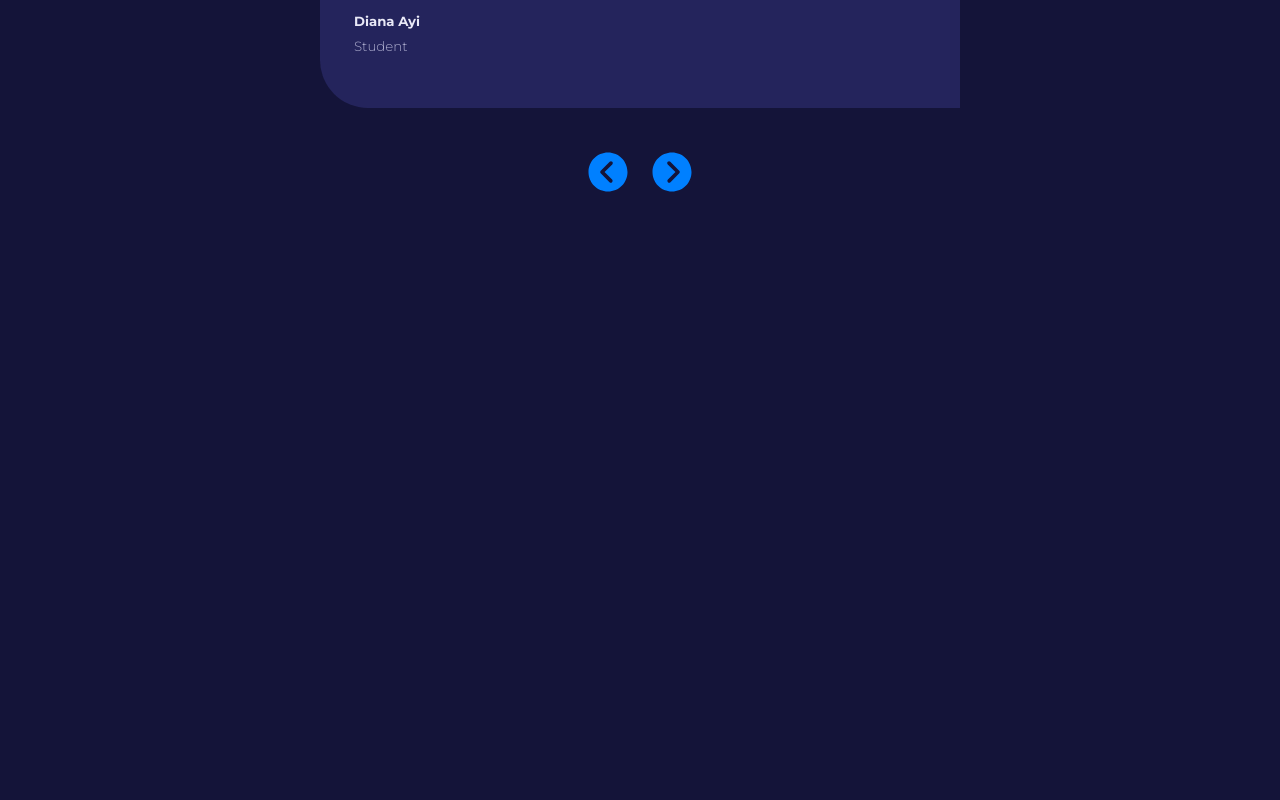
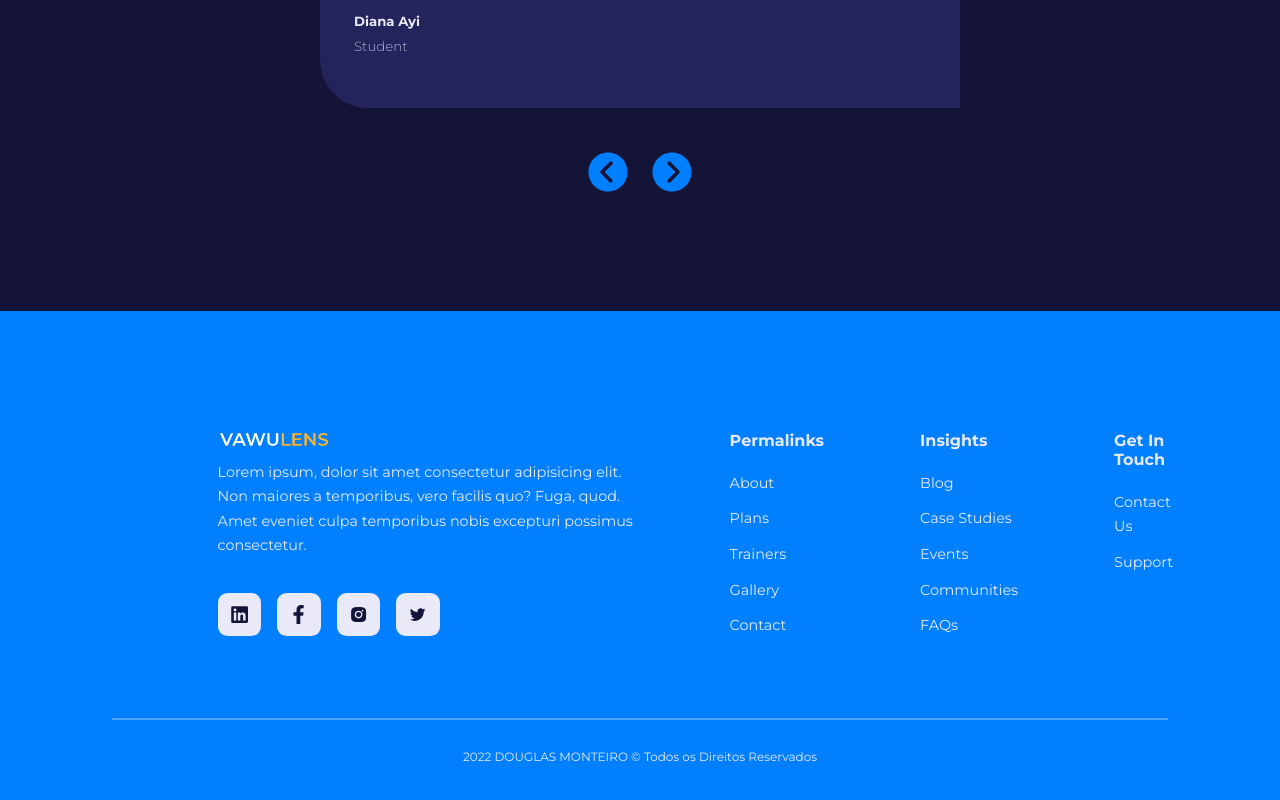
Before and after one commit to douglasmonteirodev/workout-website, a React (Create React App) app: page / in a window 1280 px wide. Shown: the part 3482-4282 px from the top of the page. Before the commit the page ends 3681 px from the top, so only its background shows below. Built offline with nearby package versions, Linux system fonts and the light colour scheme.

Commit message:
finish footer component

```diff
--- /dev/null
+++ b/src/components/Footer.jsx
@@ -0,0 +1,79 @@
+import { Link } from "react-router-dom";
+import Logo from "../images/logo.png";
+import { FaLinkedin, FaFacebookF } from "react-icons/fa";
+import { AiFillInstagram, AiOutlineTwitter } from "react-icons/ai";
+
+const Footer = () => {
+  return (
+    <footer>
+      <div className='container footer__container'>
+        <article>
+          <Link to='/' className='logo'>
+            <img src={Logo} alt='footer logo' />
+          </Link>
+          <p>
+            Lorem ipsum, dolor sit amet consectetur adipisicing elit. Non
+            maiores a temporibus, vero facilis quo? Fuga, quod. Amet eveniet
+            culpa temporibus nobis excepturi possimus consectetur.
+          </p>
+          <div className='footer__socials'>
+            <a
+              href='https://linkedin.com/'
+              target='_blank'
+              rel='noreferrer noopener'
+            >
+              <FaLinkedin />
+            </a>
+            <a
+              href='https://facebook.com/'
+              target='_blank'
+              rel='noreferrer noopener'
+            >
+              <FaFacebookF />
+            </a>
+            <a
+              href='https://instagram.com/'
+              target='_blank'
+              rel='noreferrer noopener'
+            >
+              <AiFillInstagram />
+            </a>
+            <a
+              href='https://twitter.com/'
+              target='_blank'
+              rel='noreferrer noopener'
+            >
+              <AiOutlineTwitter />
+            </a>
+          </div>
+        </article>
+        <article>
+          <h4>Permalinks</h4>
+          <Link to='/about'>About</Link>
+          <Link to='/plans'>Plans</Link>
+          <Link to='/trainers'>Trainers</Link>
+          <Link to='/gallery'>Gallery</Link>
+          <Link to='/contact'>Contact</Link>
+        </article>
+        <article>
+          <h4>Insights</h4>
+          <Link to='/s'>Blog</Link>
+          <Link to='/s'>Case Studies</Link>
+          <Link to='/s'>Events</Link>
+          <Link to='/s'>Communities</Link>
+          <Link to='/s'>FAQs</Link>
+        </article>
+        <article>
+          <h4>Get In Touch</h4>
+          <Link to='/contact'>Contact Us</Link>
+          <Link to='/s'>Support</Link>
+        </article>
+      </div>
+      <div className='footer__copyright'>
+        <small>2022 DOUGLAS MONTEIRO &copy; Todos os Direitos Reservados</small>
+      </div>
+    </footer>
+  );
+};
+
+export default Footer;
--- a/src/components/navbar.css
+++ b/src/components/navbar.css
@@ -24,6 +24,7 @@
 
 .logo {
   width: 7rem;
+  display: block;
 }
 
 .nav__links {
--- a/src/pages/home/Home.jsx
+++ b/src/pages/home/Home.jsx
@@ -1,4 +1,5 @@
 import FAQs from "../../components/FAQs";
+import Footer from "../../components/Footer";
 import MainHeader from "../../components/MainHeader";
 import Programs from "../../components/Programs";
 import Testimonials from "../../components/Testimonials";
@@ -13,6 +14,7 @@
       <Values />
       <FAQs />
       <Testimonials />
+      <Footer />
     </>
   );
 };
--- a/src/pages/home/home.css
+++ b/src/pages/home/home.css
@@ -239,3 +239,70 @@
   width: 3rem;
   height: 3rem;
 }
+
+/*----------------------footer----------------------*/
+
+footer {
+  background-color: var(--color-primary);
+  margin-top: 7rem;
+  padding: 7rem;
+  font-size: 0.9rem;
+  color: var(--color-gray-100);
+}
+
+.footer__container {
+  display: grid;
+  grid-template-columns: 26rem 1fr 1fr 1fr;
+  gap: 6rem;
+}
+
+.footer__container article {
+  display: flex;
+  flex-direction: column;
+  align-items: flex-start;
+  gap: 0.7rem;
+}
+
+.footer__container article {
+  margin-top: 0.5rem;
+}
+
+.footer__container article h4 {
+  margin-bottom: 0.6rem;
+  font-size: 1rem;
+}
+
+.footer__socials {
+  margin-top: 1.5rem;
+  display: flex;
+  gap: 1rem;
+  align-items: center;
+}
+
+.footer__socials a {
+  background: var(--color-gray-100);
+  padding: 0.7rem;
+  border: 1px solid transparent;
+  border-radius: 0.6rem;
+  transition: var(--transition);
+}
+
+.footer__socials a svg {
+  display: flex;
+  align-items: center;
+  color: var(--color-gray-600);
+  font-size: 1.2rem;
+}
+
+.footer__socials a:hover {
+  border-color: var(--color-gray-100);
+  background-color: transparent;
+}
+
+.footer__copyright {
+  color: var(--color-gray-100);
+  text-align: center;
+  padding: 1.5rem 0;
+  border-top: 2px solid var(--color-primary-variant);
+  margin-top: 5rem;
+}
```
